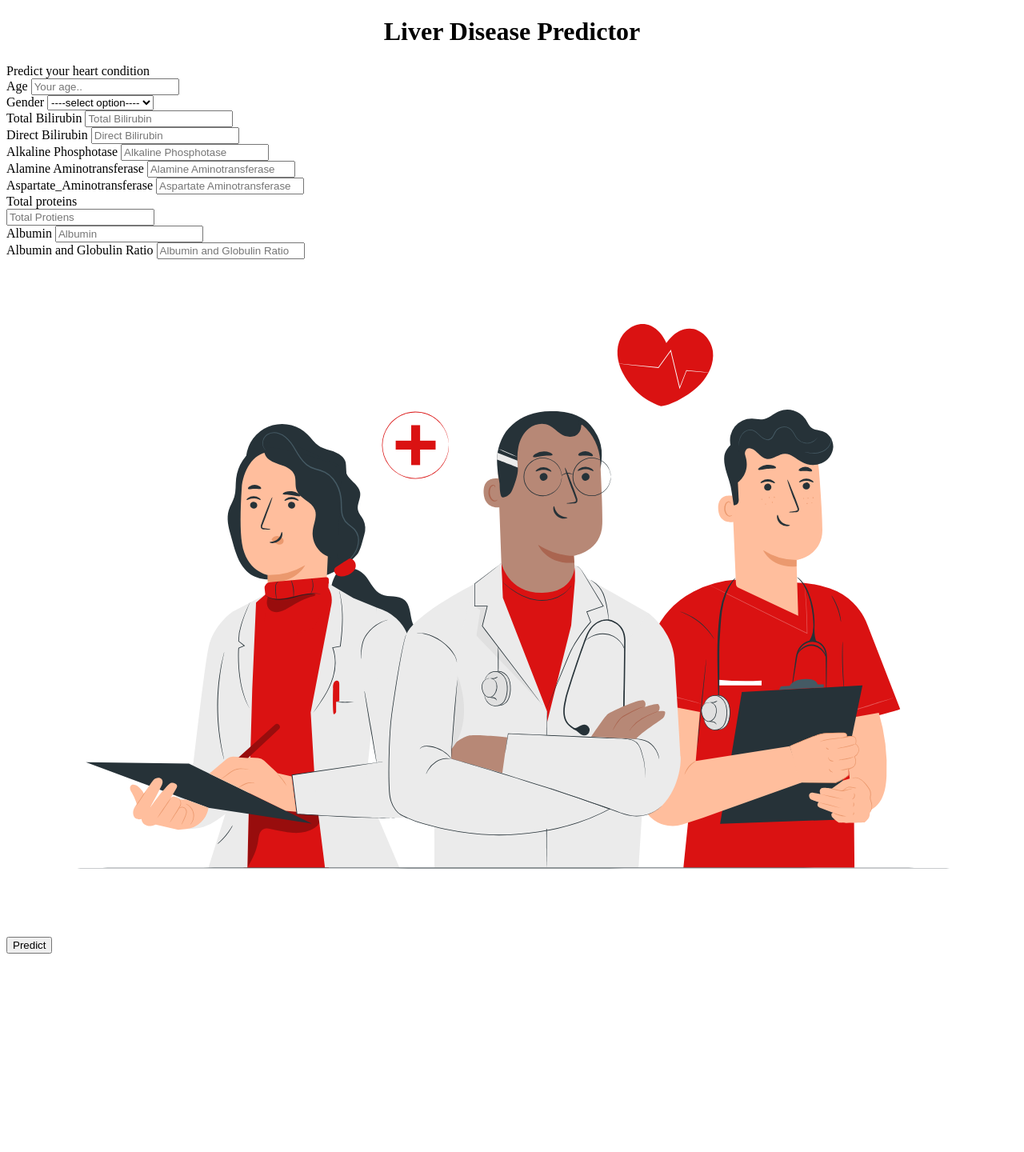
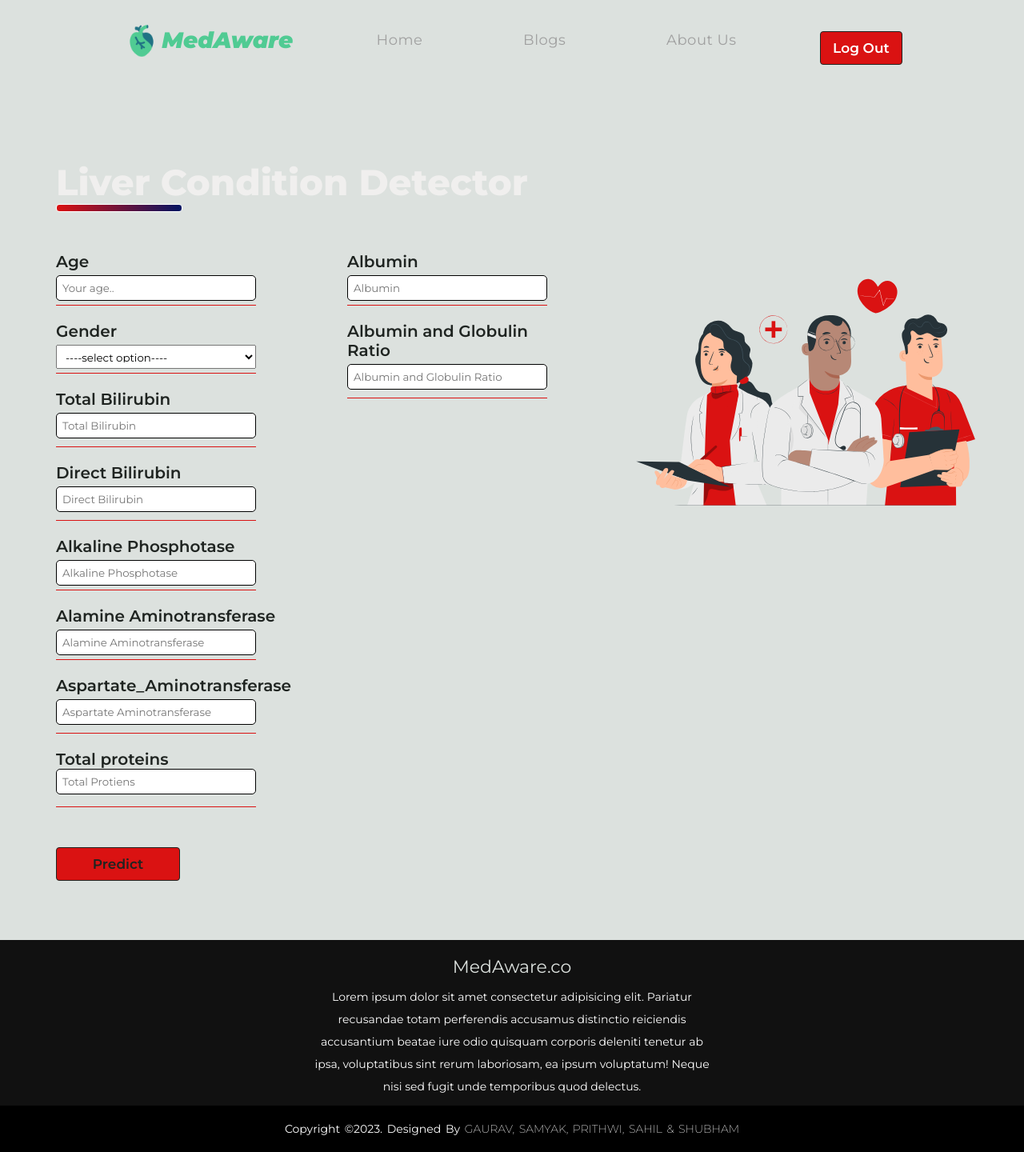
Before and after one commit to Gaurav07076/Datathon, a Flask app: page /liver_disese in a window 1280 px wide. Shown: the whole page at 80% size. Before the commit the page ends 1192 px from the top, so only its background shows below. Run offline with Flask 3, Linux system fonts and the light colour scheme; parts of the project's set-up code (start-up, migrations or seed data) failed here and were passed over.

Commit message:
added styles to liver

```diff
--- /dev/null
+++ b/static/css/liver.css
@@ -0,0 +1,380 @@
+
+:root{
+    --mainred: #DA1212;
+    --mainblue: #041562;
+    --maindgreen:#40a879;
+    --maingreen:#50CB93;
+    --bg-black: #232b2b;
+
+    --bg-light :#DCE1DE;
+    --fontcolor:rgb(240, 239, 238);
+    --fontcolordark: #1F2421;
+}
+*{
+    margin: 0;
+    padding: 0;
+    box-sizing: border-box;
+    font-family: 'Montserrat', sans-serif;
+}
+body{
+    background-color: var(--bg-light);
+    height: 180vh;
+    display: flex;
+    flex-direction: column;
+}
+a{
+    text-decoration: none;
+    color: #a0a0a0;
+    cursor: pointer;
+}
+a:hover{
+    color:var(--maingreen);
+}
+.navElemContainers + .middlenav{
+    display:flex;
+    min-width: 150px;
+    width:450px;
+    font-size: 20px;
+    align-items: center;
+    justify-content: space-between;
+    color:  var(--fontcolordark);
+}
+.navElemContainers img{
+    z-index: 1;
+    width:50px;
+    height: 50px;
+    margin-right: 90px;
+}
+.flexlogo{
+    display:flex;
+    justify-content: space-between;
+    align-items: center;
+}
+nav{
+    height:100px;
+    display: flex;
+    align-items: center;
+    justify-content: space-around;
+}
+
+nav{
+    position: fixed;
+    top:0;
+    left:0;
+    width: 100%;
+    transition: 0.6s;
+    padding: 40px 100px;
+    z-index :69;
+}
+
+
+nav.sticky{
+    padding: 5px 100px;
+    opacity: 1;
+    background-color: var(--fontcolordark);
+
+}
+.logo{
+    z-index: 3;
+    margin-left: -90px;
+    font-size: 28px;
+    font-weight:900;
+    font-style: italic;
+    color:  var(--maingreen);
+}
+
+
+.navItem{
+    cursor: pointer;
+    position: relative;
+    text-decoration: none;
+    font-family: 'Popins',sans-serif;
+    color: #a0a0a0;
+    font-size: 18px;
+    letter-spacing:0.5px;
+}
+.navItem:after{
+    content: " ";
+    position:absolute;
+    background-color: var(--mainred);
+    height: 3px;
+    width: 0;
+    left:0;
+    bottom: -10px;
+    transition: 0.5s;
+
+}
+.navItem:hover a{
+    color: var(--bg-black);
+    font-weight: 700;
+
+}
+
+
+.navItem:hover:after{
+    width: 100%;
+    transition: 0.5s;
+
+}
+.home{
+    width:100%;
+    display: flex;
+    justify-content: space-evenly;
+    padding: 100px 0;
+}
+.subcontainer{
+    width: 48%;
+}
+.homeimage{
+    margin-top: 5vh;
+    width:90%;
+    z-index: 2;
+}
+.headerline{
+    font-size: 45px;
+    font-weight:800;
+    color:  var(--fontcolor);
+    width: 95%;
+
+}
+.headerline > span:nth-child(1){
+    font-style: italic;
+    text-shadow: 2px 2px 70px #4b4d4d;
+    background: -webkit-linear-gradient(0.30turn,var(--mainred), #c04848);
+    -webkit-background-clip: text;
+    -webkit-text-fill-color: transparent;
+}
+
+.text{
+    padding-left: 50px;
+    padding-top: 100px;
+    display: flex;
+    flex-direction: column;
+}
+.subtext{
+    margin-top: 40px;
+    font-size: 20px;
+    width: 85%;
+    font-weight:500;
+    color:  var(--fontcolor);
+    line-height: 30px;
+}
+.divider_thick{
+    width:300px;
+    height:10px;
+    border:0.5px solid white;
+    border-radius: 4px;
+    background: linear-gradient(0.25turn,var(--mainred), var(--mainblue));
+    animation: pulse 5s infinite;
+    animation-timing-function: ease-out;
+    animation-delay: 0s;
+    animation-direction: alternate;
+    animation-iteration-count: infinite;
+    animation-fill-mode: none;
+    animation-play-state: running;
+}
+@keyframes pulse {
+    0% {
+
+     width: 500px;
+    }
+    100% {
+
+     width: 100px;
+    }
+}
+.button{
+    display: flex;
+    align-items: center;
+
+    padding:10px 15px ;
+    border:1px solid var(--fontcolordark);
+    border-radius: 4px;
+    /* background: linear-gradient(0.25turn,var(--mainred), var(--mainblue)); */
+    background-color: var(--mainred);
+    max-width: 155px;
+    margin-top: 20px;
+    color: var(--fontcolordark);
+    font-size: 17px;
+    font-weight:600;
+    transition: all 0.6s ease-in-out;
+
+}
+
+.button:hover{
+    transition: all 0.5s ease-in-out;
+    font-style: italic;
+    scale: 1.02;
+    border:2px solid white;
+}
+
+
+.button a{
+    color: #fff;
+
+}
+
+
+.formcontainer{
+     height: 170vh;
+     padding-left: 70px;
+     margin-top: 200px;
+}
+.form_main_subcontainer{
+    display: flex;
+
+}
+.formsubcontainer{
+    margin: 0 70px 10px 0;
+}
+.divider_thin{
+    width:300px;
+    height:10px;
+    background-color: var(--mainred);
+}
+form{
+
+    margin-top:50px;
+    color: var(--fontcolordark);
+    font-size: 20px;
+    font-weight: 600;
+}
+.seperator{
+    display: flex;
+    flex-direction: column;
+}
+.formseperator{
+    width: 250px;
+    height: 1px;
+    background:var(--mainred);
+    margin: 5px 0 20px 0;
+
+}
+input{
+
+    width: 250px;
+    padding: 7px;
+    border: 1px solid black;
+    border-radius:5px;
+
+}
+.labelspacing{
+    margin-bottom: 10px;
+    display: flex;
+    flex-direction: column;
+}
+label{
+    margin-bottom:5px;
+}
+select{
+
+    height: 30px;
+    width: 250px;
+    padding: 7px;
+}
+.formimage {
+    height: 600px;
+    width: 700px;
+    min-width: 400px;
+
+}
+.verticalline{
+    border-left: 1.5px solid var(--mainred);
+    padding-left: 20px;
+    display: flex;
+    flex-direction: column;
+    justify-content: flex-start;
+}
+
+footer{
+    margin-top: 70px;
+    background:#111;
+    height:auto;
+    width:100vw;
+    font-family: "";
+    padding-top:20px;
+    color:#fff;
+
+}
+.footer-content{
+    display:flex;
+    align-items:center;
+    justify-content: center;
+    flex-direction: column;
+    text-align: center;
+}
+
+
+.footer-content h3{
+    font-size: 22px;
+    font-weight:400;
+    color:  var(--bg-light);
+
+}
+
+.footer-content p{
+    max-width: 500px;
+    margin: 10px auto;
+    line-height: 28px;
+    font-size:14px;
+
+}
+
+.socials{
+    list-style: none;
+    display: flex;
+    align-items:center;
+    justify-content: center;
+    margin:1rem 0 3rem 0;
+
+}
+.socials li{
+    margin: 0 10px;
+}
+.socials a{
+    text-decoration: none;
+    color: #fff;
+
+}
+.socials a i{
+    font-size:1.1rem;
+}
+.socials a:hover i{
+    color:aqua;
+}
+.footer-bottom{
+    background: #000;
+    width: 100vw;
+    padding: 20px 0;
+    text-align: center;
+}
+
+.footer-bottom p{
+    font-size:14px;
+    word-spacing:2px;
+    text-transform:capitalize;
+
+}
+.footer-bottom span{
+
+    text-transform: uppercase;
+    opacity: 1;
+    font-weight: 200;
+}
+.footer-bottom span a{
+    text-decoration: none;
+    color: #fff;
+    opacity: 1;
+}
+.footer-bottom span a:hover{
+    color: #fff;
+    opacity: .7;
+}
+.headDescription{
+    font-size:15px;
+    font-weight: 400;
+}
+.headDescription ol div{
+    font-size:15px;
+    font-weight: 400;
+}
--- a/templates/liver.html
+++ b/templates/liver.html
@@ -4,17 +4,36 @@
 <head>
     <meta charset="UTF-8">
     <meta http-equiv="X-UA-Compatible" content="IE=edge">
+    <link rel="preconnect" href="https://fonts.googleapis.com">
+    <link rel="preconnect" href="https://fonts.gstatic.com" crossorigin>
+    <link
+        href="https://fonts.googleapis.com/css2?family=Montserrat:ital,wght@0,100;0,200;0,300;0,400;0,500;0,600;0,700;0,800;0,900;1,100;1,200;1,300;1,400;1,500;1,600;1,700;1,800;1,900&display=swap"
+        rel="stylesheet">
     <meta name="viewport" content="width=device-width, initial-scale=1.0">
+    <link rel="stylesheet" type="text/css" href="{{url_for('static',filename='../static/css/liver.css')}}">
+    <link rel="stylesheet" href="https://stackpath.bootstrapcdn.com/font-awesome/4.7.0/css/font-awesome.min.css">
     <title>Document</title>
 </head>
 
 <body>
-    <center>
-        <h1>Liver Disease Predictor</h1>
-    </center>
+    <nav>
+        <div class="navElemContainers flexlogo">
+            <img src="{{url_for('static',filename='../static/resources/heart.png')}}">
+            <div class="logo">MedAware</div>
+        </div>
+        <div class="navElemContainers middlenav">
+            <div class="navItem"><a href="{{url_for('main')}}">Home</a></div>
+            <div class="navItem"><a href="#blog">Blogs</a></div>
+            <div class="navItem"><a href="{{url_for('aboutus')}}">About Us</a></div>
+
+        </div>
+        <div class="navElemContainers">
+            <div class="button"><a href="{{url_for('logout')}}">Log Out</a></div>
+        </div>
+    </nav>
 
     <div class="formcontainer" id="predict">
-        <div class="headerline">Predict your heart condition </div>
+        <div class="headerline">Liver Condition Detector</div>
         <div class="divider_thick up10 "></div>
 
         <form action="{{ url_for('predictPage_liver') }}" method="POST">
@@ -35,7 +54,7 @@
                             <option selected>----select option----</option>
                             <option value="1">Male</option>
                             <option value="0">Female</option>
-                          </select>
+                        </select>
                     </div>
                     <div class="formseperator"></div>
 
@@ -59,21 +78,18 @@
 
                     <div class="seperator">
                         <label for="aa">Alamine Aminotransferase</label>
-                        <input type="text" name="Alamine_Aminotransferase"
-            placeholder="Alamine Aminotransferase">
+                        <input type="text" name="Alamine_Aminotransferase" placeholder="Alamine Aminotransferase">
                     </div>
                     <div class="formseperator"></div>
 
                     <div class="labelspacing">
                         <label for="asa">Aspartate_Aminotransferase</label>
-                        <input type="text" name="Aspartate_Aminotransferase"
-            placeholder="Aspartate Aminotransferase">
+                        <input type="text" name="Aspartate_Aminotransferase" placeholder="Aspartate Aminotransferase">
                     </div>
                     <div class="formseperator"></div>
                     <div class="labelspacing">
                         <label for="tp">Total proteins</br>
-                            <input type="text" name="Total_Protiens"
-            placeholder="Total Protiens">
+                            <input type="text" name="Total_Protiens" placeholder="Total Protiens">
                     </div>
                     <div class="formseperator"></div>
 
@@ -89,8 +105,7 @@
 
                     <div class="labelspacing">
                         <label for="agr">Albumin and Globulin Ratio</label>
-                        <input type="text" name="Albumin_and_Globulin_Ratio"
-            placeholder="Albumin and Globulin Ratio">
+                        <input type="text" name="Albumin_and_Globulin_Ratio" placeholder="Albumin and Globulin Ratio">
                     </div>
                     <div class="formseperator"></div>
 
@@ -109,7 +124,30 @@
 
     </div>
 
+    <footer>
+        <div class="footer-content">
+            <h3>MedAware.co</h3>
+            <p>Lorem ipsum dolor sit amet consectetur adipisicing elit. Pariatur recusandae totam perferendis accusamus
+                distinctio reiciendis accusantium beatae iure odio quisquam corporis deleniti tenetur ab ipsa,
+                voluptatibus sint rerum laboriosam, ea ipsum voluptatum! Neque nisi sed fugit unde temporibus quod
+                delectus.</p>
+        </div>
+        <div class="footer-bottom">
+            <p>copyright &copy;2023. designed by <span><a href="https://github.com/Gaurav07076">Gaurav,
+                    </a></span><span><a href="https://github.com/samyak269"> Samyak, </a></span><span><a
+                        href=https://github.com/VaishaliRajpal28>PRITHWI, </a></span><span><a
+                        href=https://github.com/VaishaliRajpal28>SAHIL &</a></span> <span><a
+                        href=https://github.com/VaishaliRajpal28>SHUBHAM</a></span></p>
+        </div>
 
+
+    </footer>
+    <script type="text/javascript">
+        window.addEventListener("scroll", function () {
+            var nav = document.querySelector("nav");
+            nav.classList.toggle("sticky", window.scrollY > 0);
+        })
+    </script>
 
 
 
```
